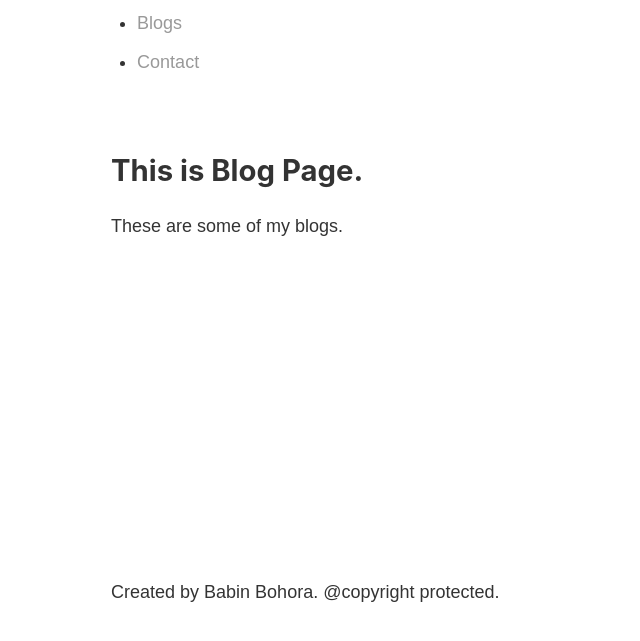
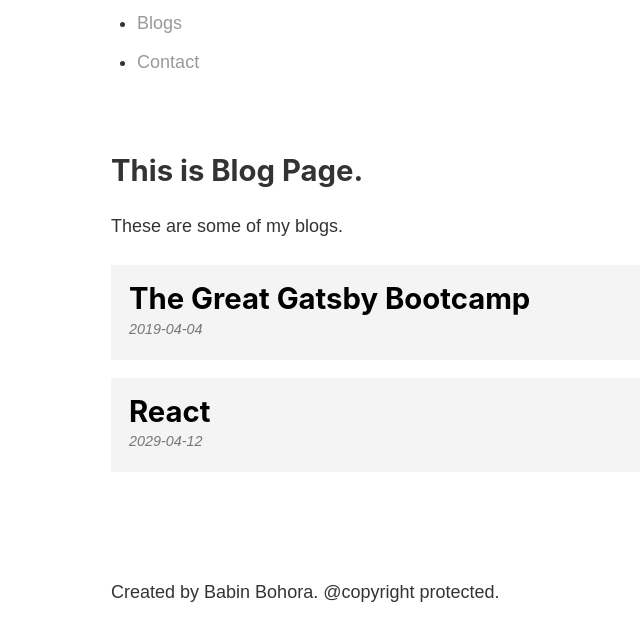
Before and after one commit to nibab-boo/Gatsby-site, a Gatsby site: page /blog in a window 1280 px wide. Shown: the part 151-792 px from the top of the page, without its empty margins (172-812 px from the left). Built offline with nearby package versions, Linux system fonts and the light colour scheme; Gatsby itself is replaced by a stand-in of ours.

Commit message:
styling added

```diff
--- a/src/components/footer.js
+++ b/src/components/footer.js
@@ -1,6 +1,8 @@
 import React from "react"
 
 import { graphql, useStaticQuery } from "gatsby";
+
+import * as footerStyle from "./../styles/footer.module.scss"
 
 const Footer = () => {
   const data = useStaticQuery(graphql`
@@ -15,7 +17,7 @@ const Footer = () => {
 
 
   return (
-    <div>
+    <div className={ footerStyle.footer }>
       <p>
         Created by { data.site.siteMetadata.author }. @copyright protected.
       </p>
--- a/src/pages/blog.js
+++ b/src/pages/blog.js
@@ -1,8 +1,32 @@
 import React from "react";
 
+import { Link, graphql, useStaticQuery } from "gatsby";
+
 import Layout from "./../components/layout"
+import * as blogsStyle from "./../styles/blogs.module.scss"
 
 const BlogPage = () => {
+
+  const data = useStaticQuery(graphql`
+    query {
+      allMarkdownRemark {
+        edges {
+          node {
+            fields {
+              slug
+            }
+            frontmatter {
+              date
+              title
+            }
+          }
+        }
+      }
+    }
+  `)
+
+  console.log("data", data);
+
   return (
     <Layout>
       <div>
@@ -10,6 +34,24 @@ const BlogPage = () => {
         <p>
           These are some of my blogs.
         </p>
+        <ol className={ blogsStyle.posts }>
+          {
+            data.allMarkdownRemark.edges.map ((edge) => {
+              return (
+                <li key={ edge.node.frontmatter.title } className={blogsStyle.post}>
+                  <Link to={`/blog/${edge.node.fields.slug}`}>
+                    <h2>
+                      { edge.node.frontmatter.title }
+                    </h2>
+                    <p>
+                      { edge.node.frontmatter.date }
+                    </p>
+                  </Link>
+                </li>
+              )
+            })
+          }
+        </ol>
       </div>
     </Layout>
   )
--- /dev/null
+++ b/src/styles/blogs.module.scss
@@ -0,0 +1,30 @@
+.posts {
+  list-style: none;
+  margin: 0;
+}
+
+.post {
+  margin: 1rem 0;
+
+  a {
+    background-color: #f4f4f4;
+    color: black;
+    display: block;
+    padding: 1rem;
+    text-decoration: none;
+
+    &:hover {
+      background-color: #e4e4e4;
+    }
+
+    h2 {
+      margin-bottom: 0;
+    }
+
+    p {
+      color: #777;
+      font-size: 0.8rem;
+      font-style: italic;
+    }
+  }
+}
--- /dev/null
+++ b/src/styles/footer.module.scss
@@ -0,0 +1,3 @@
+.footer {
+  margin-top: 3em;
+}
```
Also changed, not shown: src/templates/blog.js (added, +35 -0 lines).
